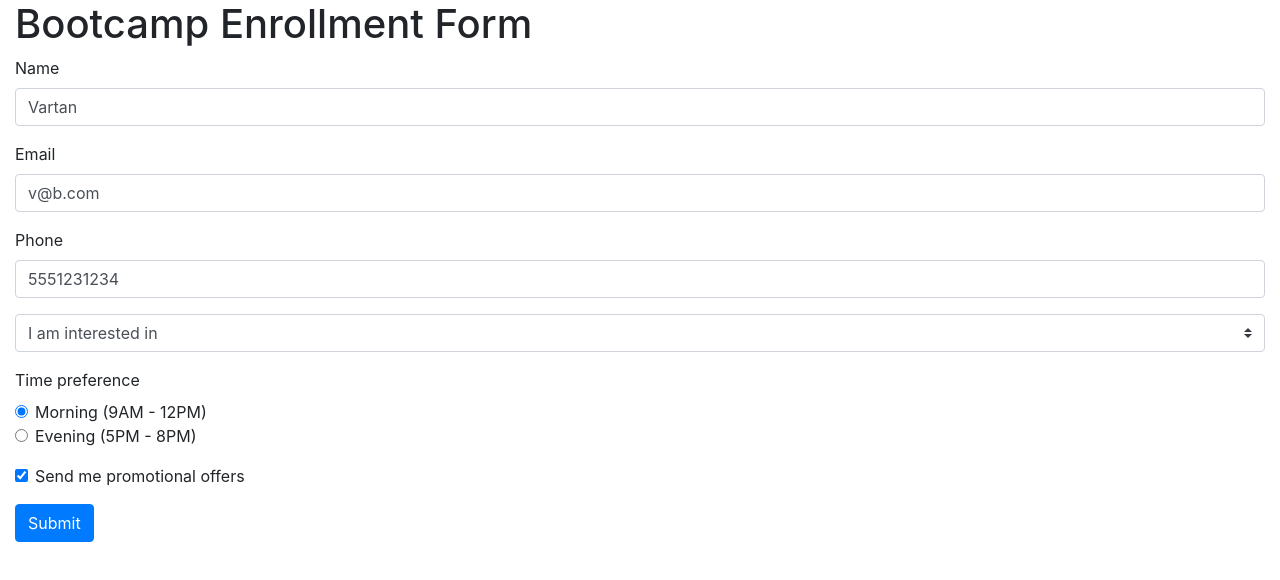
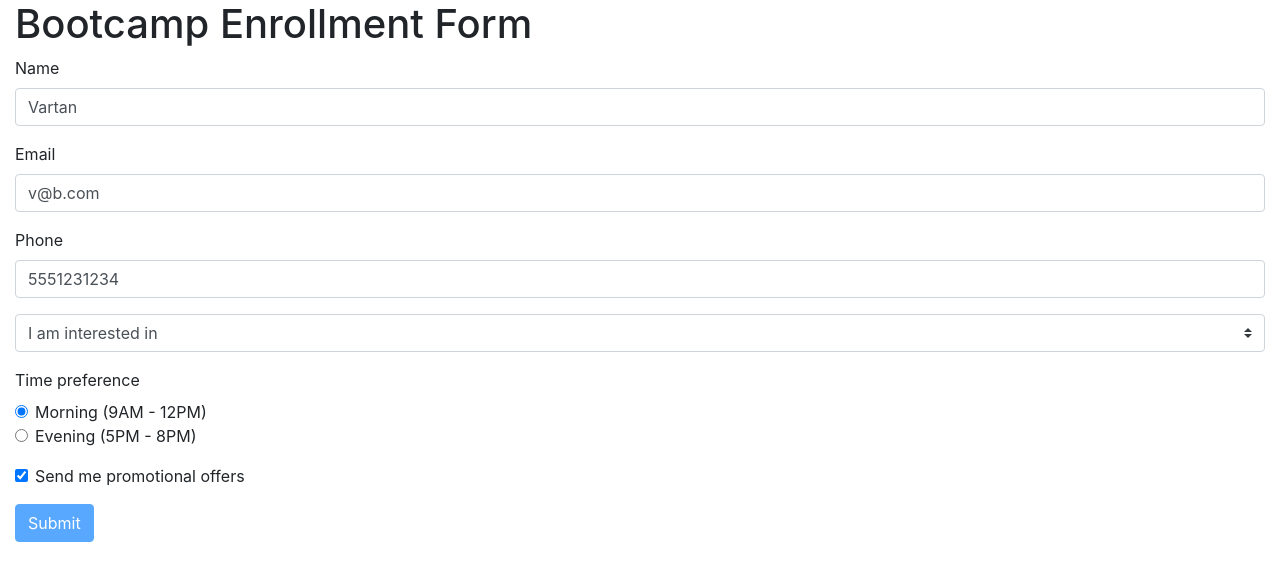
Before and after one commit to vartanbeno/angular-forms, an Angular app: page / in a window 1280 px wide. Shown: the top 580 px of the page. Built offline with nearby package versions, Linux system fonts and the light colour scheme.

Commit message:
add form validation

```diff
--- a/src/app/app.component.html
+++ b/src/app/app.component.html
@@ -48,7 +48,7 @@
       <label class="form-check-label">Send me promotional offers</label>
     </div>
 
-    <button class="btn btn-primary" type="submit">Submit</button>
+    <button class="btn btn-primary" type="submit" [disabled]="userForm.form.invalid || topicHasError">Submit</button>
 
   </form>
 </div>
```
